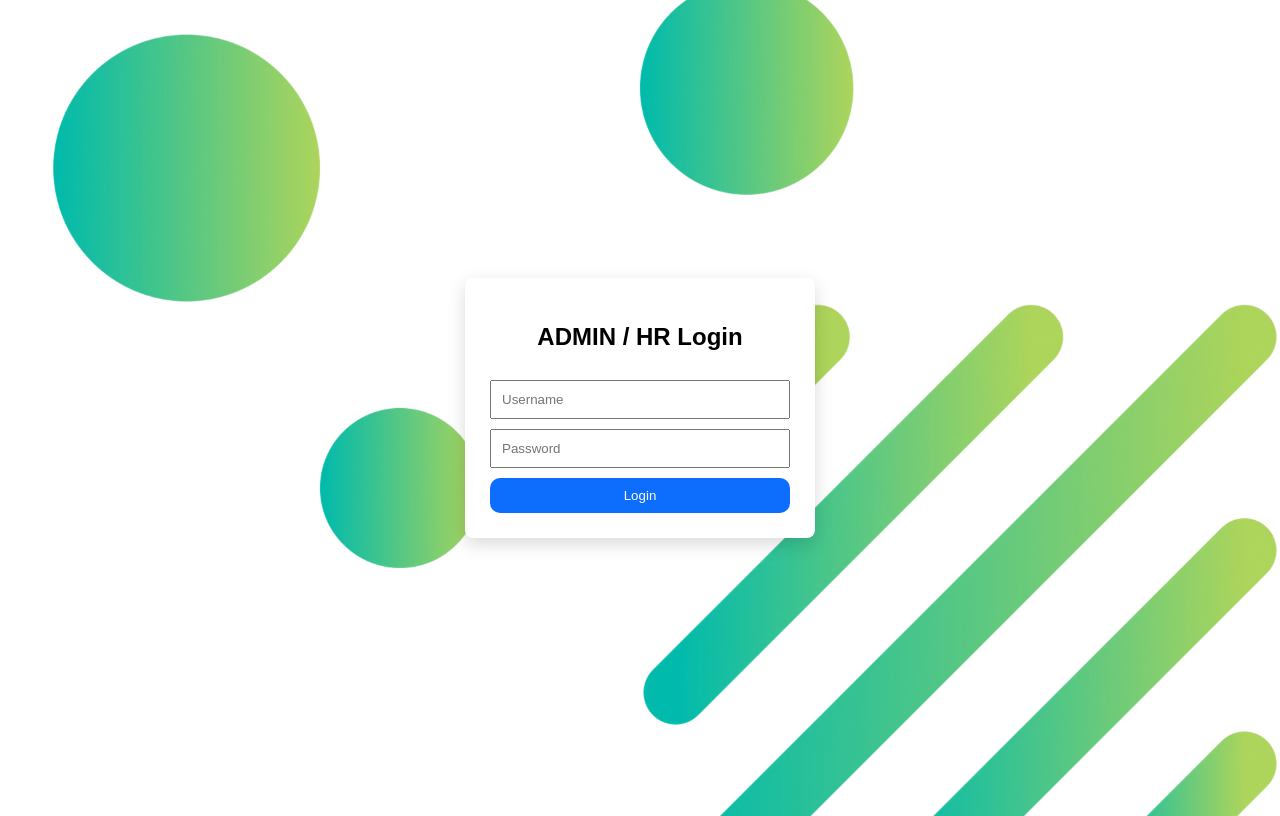
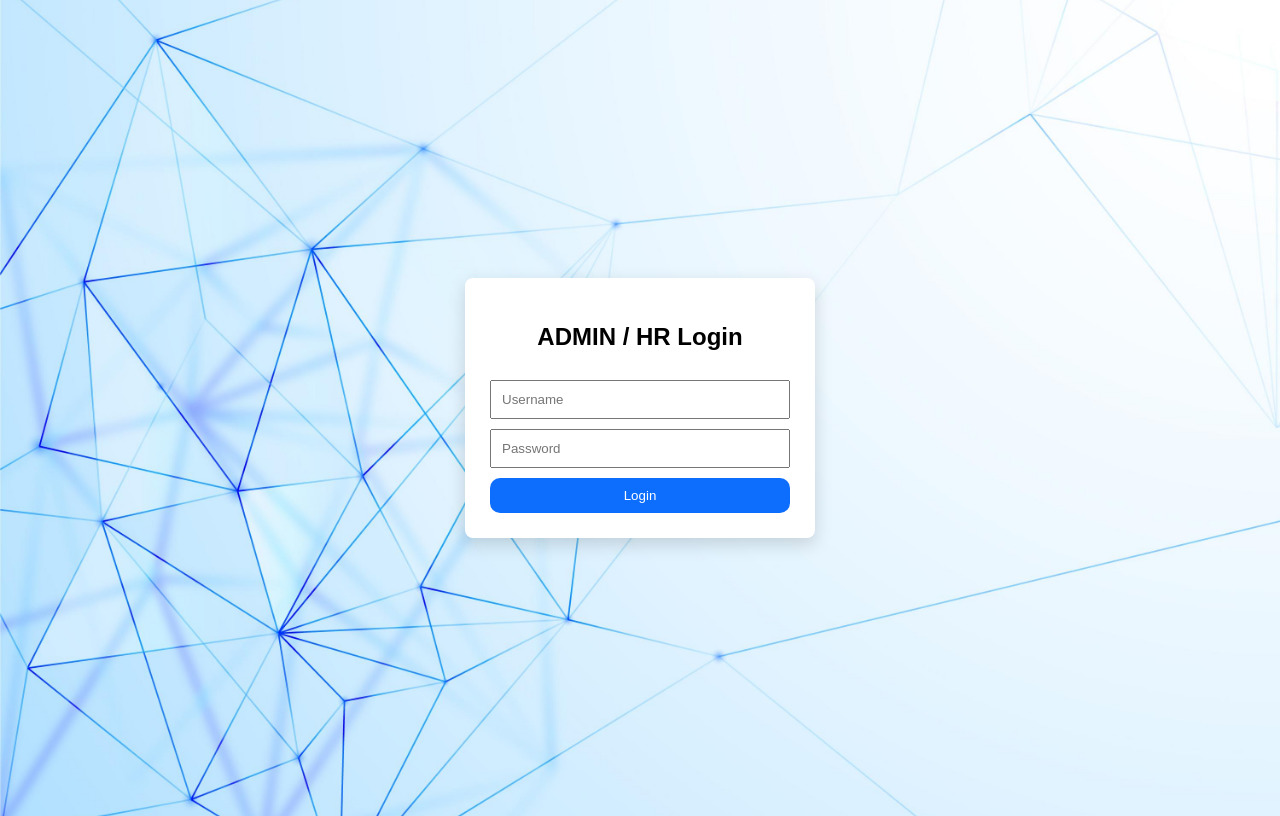
Before and after one commit to manipathak2/HR-Management-System, a Flask app: page / in a window 1280 px wide. Run offline with Flask 3, Linux system fonts and the light colour scheme.

Commit message:
Change background image in index.html

```diff
--- a/templates/index.html
+++ b/templates/index.html
@@ -12,7 +12,7 @@
             align-items: center;
             height: 100vh;
             background:
-                url("/static/login-bg.png") center/cover no-repeat;
+                url("/static/bg.jpg") center/cover no-repeat;
         }
 
         .card {
```
